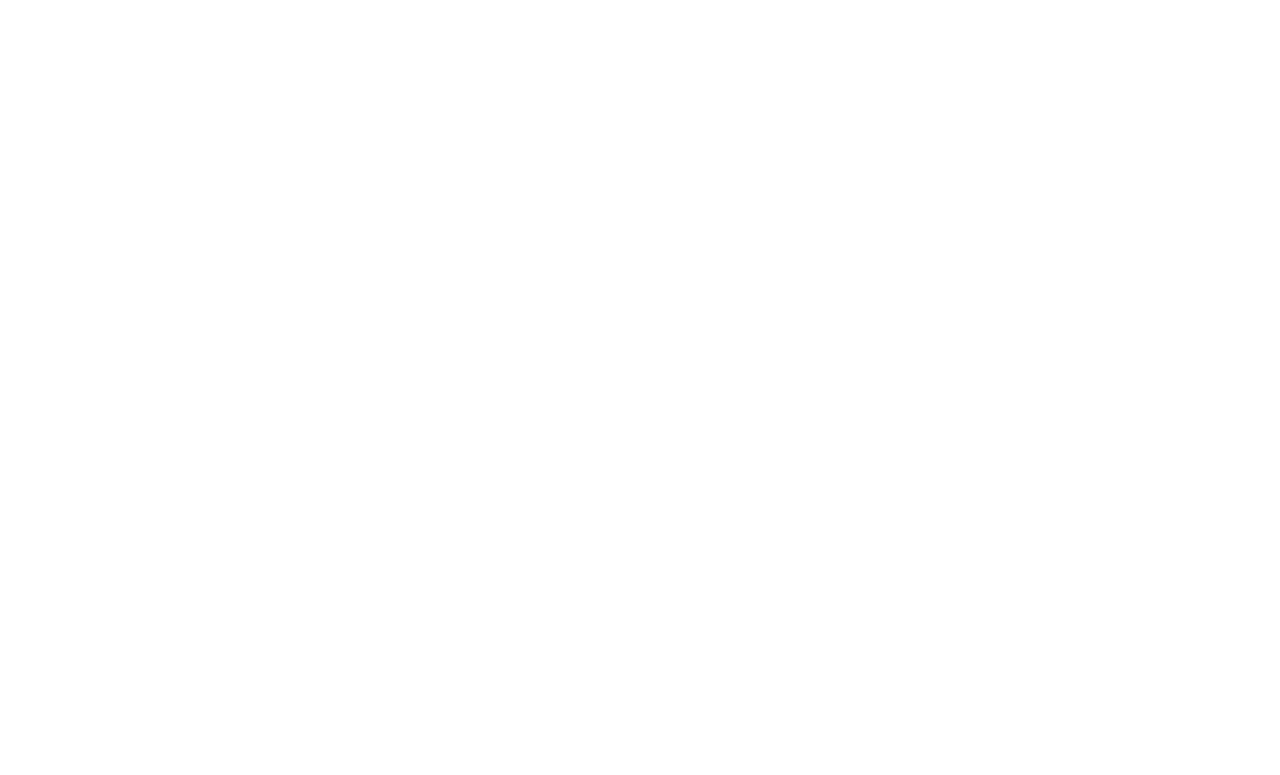
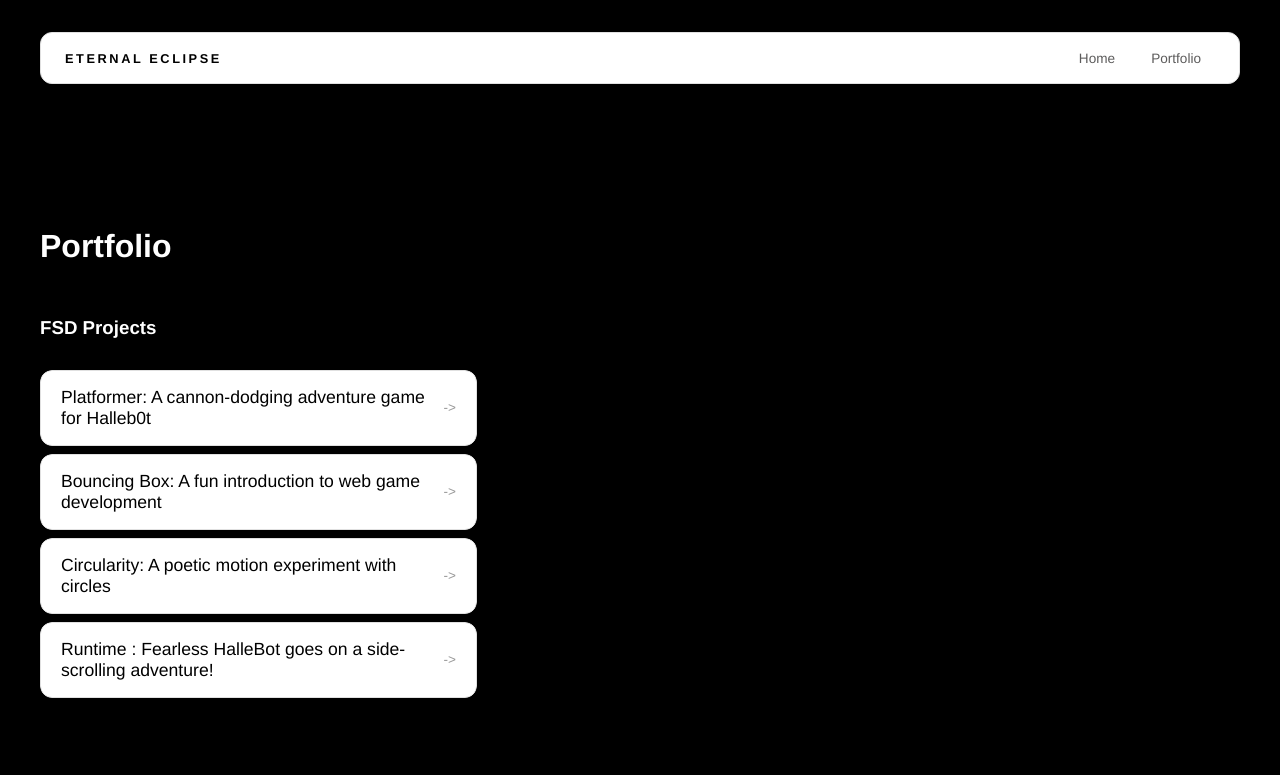
Before and after one commit to DrewDominique/DrewDominique.github.io, a plain HTML site: page portfolio.html in a window 1280 px wide. Drawn offline with Linux system fonts and the light colour scheme.

Commit message:
add portfolio page to website

```diff
--- a/portfolio.html
+++ b/portfolio.html
@@ -0,0 +1,48 @@
+<!DOCTYPE html>
+<html>
+  <head>
+    <title>Eternal Eclipse</title>
+    <link rel="stylesheet" href="style.css" />
+  </head>
+
+  <body>
+    <!-- All content goes here -->
+    <div id="all-contents">
+      <nav>
+        <h1>Eternal Eclipse</h1>
+        <ul id="nav-ul">
+          <li class="nav-li">
+            <a href="index.html">Home</a>
+          </li>
+          <li class="nav-li">
+            <a href="portfolio.html">Portfolio</a>
+          </li>
+        </ul>
+      </nav>
+
+      <main>
+        <div class="content">
+          <h1>Portfolio</h1>
+          <h3>FSD Projects</h3>
+          <ul id="portfolio">
+            <li>
+              <a href="fsd-projects/platformer/">Platformer: A cannon-dodging adventure game for Halleb0t</a>
+            </li>
+            <li>
+              <a href="fsd-projects/bouncing-box/">Bouncing Box: A fun introduction to web game development</a>
+            </li>
+            <li>
+              <a href="fsd-projects/circularity/">Circularity: A poetic motion experiment with circles</a>
+            </li>
+            <li>
+              <a href="fsd-projects/runtime/">Runtime : Fearless HalleBot goes on a side-scrolling adventure!</a>
+            </li>
+          </ul>
+
+          <!-- ASD Projects will go here -->
+
+        </div>
+      </main>
+    </div>
+  </body>
+</html>
--- a/style.css
+++ b/style.css
@@ -164,3 +164,56 @@
   background: #000;
   color: #fff;
 }
+
+/* Portfolio styles */
+.content h1, h3 {
+  color: rgb(255, 255, 255);
+}
+
+#portfolio {
+  list-style: none;
+  margin: 0;
+  padding: 0;
+  width: 100%;
+  display: flex;
+  flex-direction: column;
+  gap: 8px;
+}
+
+#portfolio li {
+  border-radius: 12px;
+  overflow: hidden;
+}
+
+#portfolio a {
+  display: flex;
+  justify-content: space-between;
+  align-items: center;
+  text-decoration: none;
+  color: #000000;
+  padding: 16px 20px;
+  font-size: 1.1rem;
+  font-weight: 500;
+  background: #fff;
+  border: 1px solid #e0e0e0;
+  border-radius: 12px;
+  transition: background 0.25s ease, color 0.25s ease, transform 0.25s ease;
+}
+
+#portfolio a:hover {
+  background: #000;
+  color: #fff;
+  transform: translateX(4px);
+}
+
+#portfolio a::after {
+  content: "->";
+  font-size: 0.85rem;
+  opacity: 0.4;
+  transition: opacity 0.25s ease;
+  white-space: nowrap;
+}
+
+#portfolio a:hover::after {
+  opacity: 1;
+}
```
